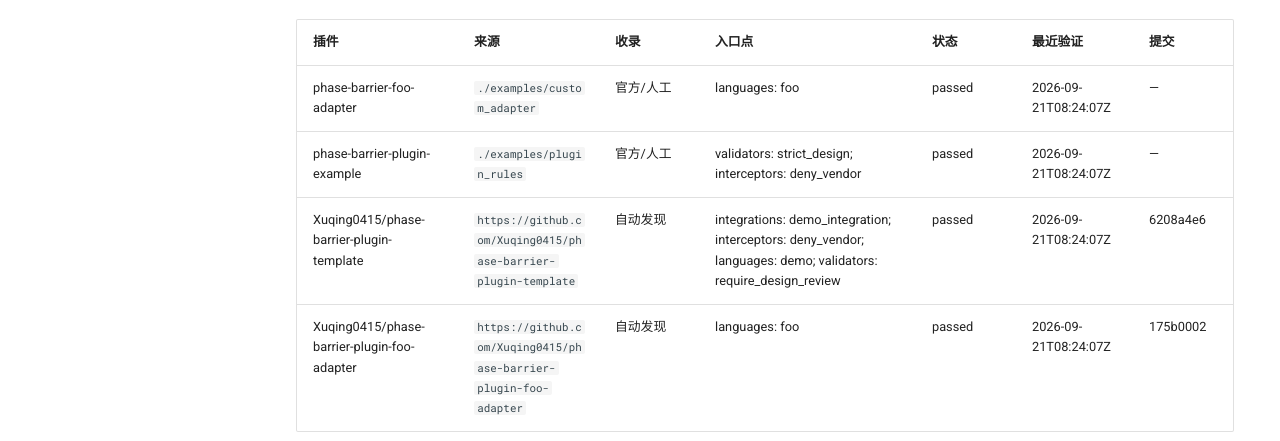
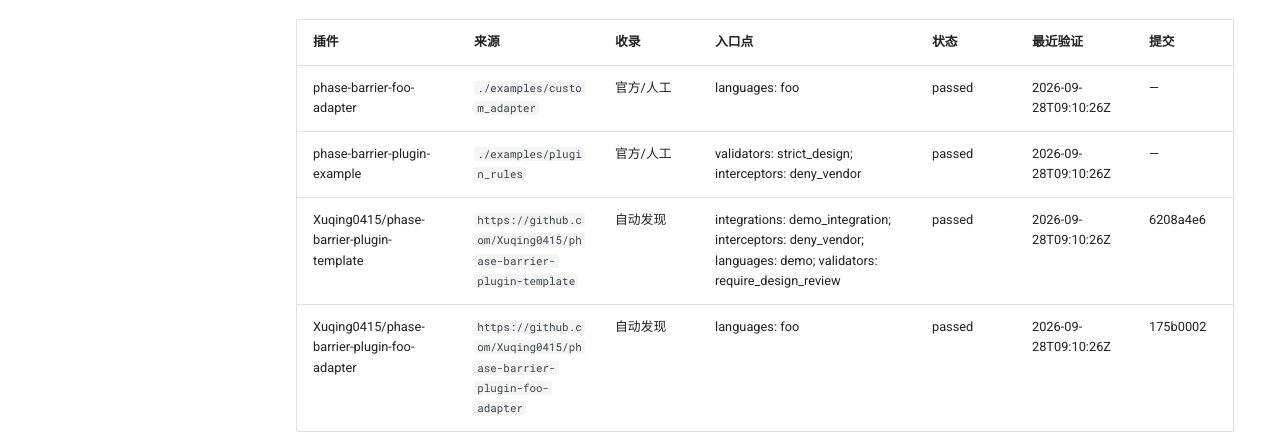
Before and after one commit to Xuqing0415/phase-barrier, an MkDocs documentation site: the page built from docs/plugin-status.md, in a window 1280 px wide and 1345 px high. Shown: the part 469-910 px from the top of the window. Built offline with MkDocs 1.6.1 and Material for MkDocs 9.7.7, drawn with Linux system fonts in a browser that asks for light colours; comment, search, counter and statistics services are not loaded.

Commit message:
chore: update plugin verification status [skip ci]

```diff
--- a/docs/plugin-status.md
+++ b/docs/plugin-status.md
@@ -16,10 +16,10 @@
 <!-- plugins-index:start -->
 | 插件 | 来源 | 收录 | 入口点 | 状态 | 最近验证 | 提交 |
 |------|------|------|--------|------|----------|------|
-| phase-barrier-foo-adapter | `./examples/custom_adapter` | 官方/人工 | languages: foo | passed | 2026-09-21T08:24:07Z | — |
-| phase-barrier-plugin-example | `./examples/plugin_rules` | 官方/人工 | validators: strict_design; interceptors: deny_vendor | passed | 2026-09-21T08:24:07Z | — |
-| Xuqing0415/phase-barrier-plugin-template | `https://github.com/Xuqing0415/phase-barrier-plugin-template` | 自动发现 | integrations: demo_integration; interceptors: deny_vendor; languages: demo; validators: require_design_review | passed | 2026-09-21T08:24:07Z | 6208a4e6 |
-| Xuqing0415/phase-barrier-plugin-foo-adapter | `https://github.com/Xuqing0415/phase-barrier-plugin-foo-adapter` | 自动发现 | languages: foo | passed | 2026-09-21T08:24:07Z | 175b0002 |
+| phase-barrier-foo-adapter | `./examples/custom_adapter` | 官方/人工 | languages: foo | passed | 2026-09-28T09:10:26Z | — |
+| phase-barrier-plugin-example | `./examples/plugin_rules` | 官方/人工 | validators: strict_design; interceptors: deny_vendor | passed | 2026-09-28T09:10:26Z | — |
+| Xuqing0415/phase-barrier-plugin-template | `https://github.com/Xuqing0415/phase-barrier-plugin-template` | 自动发现 | integrations: demo_integration; interceptors: deny_vendor; languages: demo; validators: require_design_review | passed | 2026-09-28T09:10:26Z | 6208a4e6 |
+| Xuqing0415/phase-barrier-plugin-foo-adapter | `https://github.com/Xuqing0415/phase-barrier-plugin-foo-adapter` | 自动发现 | languages: foo | passed | 2026-09-28T09:10:26Z | 175b0002 |
 <!-- plugins-index:end -->
 
 ## 状态说明
```
Also changed, not shown: plugins.json (+4 -4 lines).
